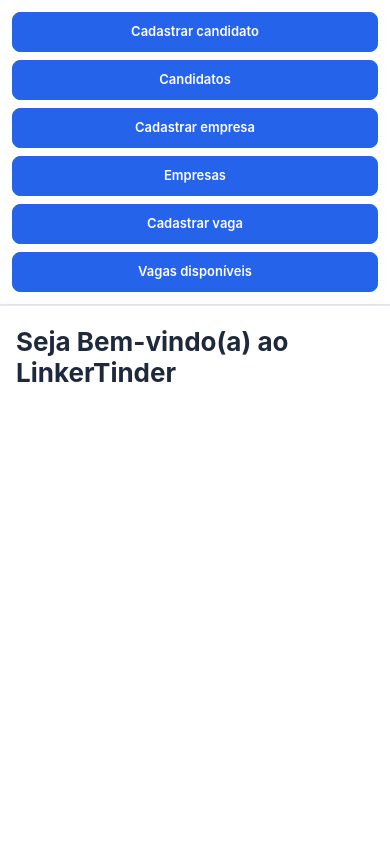
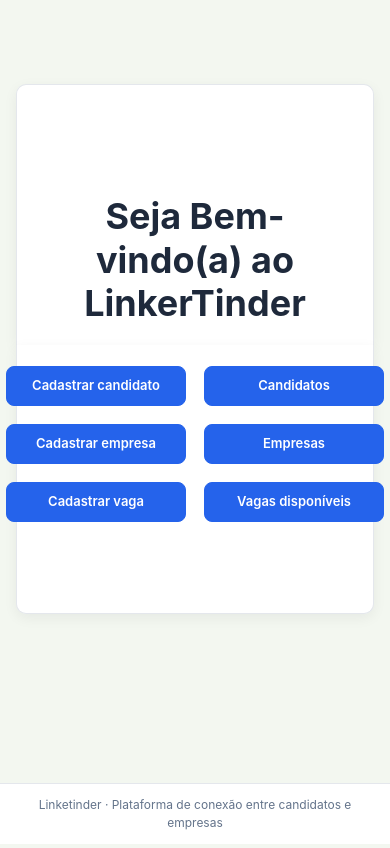
Before and after one commit to Sostenes-Maciel/zg-hero-project-trilha-k1-t4-groovy, a website built with Vite: page Frontend/index.html in a window 390 px wide. Shown: the top 848 px of the page. Built offline with nearby package versions, Linux system fonts and the light colour scheme.

Commit message:
fix(frontend): ajusta visualização dos botões n =o menu principal - v0.36.13

```diff
--- a/Frontend/index.html
+++ b/Frontend/index.html
@@ -10,12 +10,19 @@
   <nav id="menu-principal">
     <button id="menu-cadastro-candidato">Cadastrar candidato</button>
     <button id="menu-candidatos">Candidatos</button>
+
     <button id="menu-cadastro-empresa">Cadastrar empresa</button>
     <button id="menu-empresas">Empresas</button>
+
     <button id="menu-cadastro-vaga">Cadastrar vaga</button>
-    <button id="menu-vagas">Vagas disponíveis</button>  </nav>
+    <button id="menu-vagas">Vagas disponíveis</button>
+  </nav>
 
     <div id="app"></div>
+
+  <footer id="rodape">
+    <p>Linketinder · Plataforma de conexão entre candidatos e empresas</p>
+  </footer>
 
     <script type="module" src="/src/main.ts"></script>
   </body>
--- a/Frontend/src/style.css
+++ b/Frontend/src/style.css
@@ -52,6 +52,7 @@ body {
 #menu-principal {
     width: 100%;
     padding: 18px 24px;
+
     display: flex;
     justify-content: center;
     align-items: center;
@@ -71,6 +72,7 @@ body {
     flex: 0 0 180px;
 
     padding: 0 14px;
+
     border: 1px solid var(--primary);
     border-radius: 8px;
 
@@ -83,7 +85,8 @@ body {
 
     cursor: pointer;
 
-    transition: background-color 0.2s ease,
+    transition:
+            background-color 0.2s ease,
             border-color 0.2s ease,
             transform 0.1s ease;
 }
@@ -420,54 +423,98 @@ body {
    RESPONSIVIDADE
    ========================= */
 
-@media (max-width: 768px) {
-    #menu-principal {
-        padding: 14px 12px;
+body:has(#app > h1) #app {
+    width: calc(100% - 20px);
+    padding: 70px 18px 18px;
+
+    border-radius: 10px 10px 0 0;
 }
 
-    #app {
+body:has(#app > h1) #app h1 {
+    font-size: 28px;
+}
+
+body:has(#app > h1) #menu-principal {
     width: calc(100% - 20px);
 
-        margin: 10px auto;
-        padding: 22px 18px;
+    padding: 18px 18px 60px;
+
+    grid-template-columns: 1fr;
+    grid-template-rows: repeat(6, 42px);
+
+    gap: 10px;
+
+    border-radius: 0 0 10px 10px;
 }
 
-    #app h1 {
-        font-size: 28px;
-        margin-bottom: 22px;
+/* =========================
+   TELA INICIAL
+   ========================= */
+
+body:has(#app > h1) {
+    min-height: 100vh;
+
+    display: flex;
+    flex-direction: column;
 }
 
-    #app h2 {
-        font-size: 20px;
+/* Mensagem vem primeiro */
+body:has(#app > h1) #app {
+    order: 1;
+
+    width: min(900px, calc(100% - 32px));
+    min-height: auto;
+
+    margin: auto auto 0;
+    padding: 110px 32px 20px;
+
+    background: var(--surface);
+    border: 1px solid var(--border);
+    border-bottom: none;
+    border-radius: var(--radius) var(--radius) 0 0;
+
+    box-shadow: var(--shadow);
+
+    text-align: center;
 }
 
-    #app table {
-        display: block;
-
-        overflow-x: auto;
-        white-space: nowrap;
+body:has(#app > h1) #app h1 {
+    margin: 0;
+    font-size: 36px;
 }
 
-    #menu-principal button {
-        width: 180px;
-        min-width: 180px;
-        max-width: 180px;
-        flex: 0 0 180px;
+/* Botões vêm logo abaixo */
+body:has(#app > h1) #menu-principal {
+    order: 2;
+
+    width: min(900px, calc(100% - 32px));
+
+    margin: 0 auto auto;
+    padding: 20px 32px 90px;
+
+    display: grid;
+    grid-template-columns: repeat(2, 180px);
+    grid-template-rows: repeat(3, 42px);
+
+    justify-content: center;
+    align-content: start;
+
+    gap: 16px 18px;
+
+    background: var(--surface);
+
+    border: 1px solid var(--border);
+    border-top: none;
+    border-radius: 0 0 var(--radius) var(--radius);
+
+    box-shadow: var(--shadow);
 }
-
-    #app form {
-        max-width: 100%;
+/* Responsividade: Volta para 1 coluna em telas muito pequenas (celulares menores que 420px) */
+@media (max-width: 420px) {
+    body:has(#app:empty) #menu-principal {
+        grid-template-columns: 180px; /* 1 coluna apenas */
     }
 }
-
-@media (max-width: 400px) {
-    #menu-principal button {
-        width: 100%;
-        max-width: 100%;
-        flex-basis: 100%;
-    }
-}
-
 #menu-cadastro-vaga {
     width: 180px;
     min-width: 180px;
@@ -805,3 +852,85 @@ body {
         font-size: 26px;
     }
 }
+/* =========================
+   TELA INICIAL
+   ========================= */
+
+body:has(#app > h1) {
+    min-height: 100vh;
+    display: flex;
+    flex-direction: column;
+}
+
+body:has(#app > h1) #app {
+    width: min(900px, calc(100% - 32px));
+    min-height: auto;
+
+    margin: auto auto 0;
+    padding: 110px 32px 20px;
+
+    background: var(--surface);
+    border: 1px solid var(--border);
+    border-bottom: none;
+    border-radius: var(--radius) var(--radius) 0 0;
+
+    box-shadow: var(--shadow);
+
+    text-align: center;
+}
+
+body:has(#app > h1) #app h1 {
+    margin: 0;
+    font-size: 36px;
+}
+
+body:has(#app > h1) #menu-principal {
+    width: min(900px, calc(100% - 32px));
+
+    margin: 0 auto auto;
+
+    padding: 20px 32px 90px;
+
+    display: grid;
+    grid-template-columns: repeat(2, 180px);
+    grid-template-rows: repeat(3, 42px);
+
+    justify-content: center;
+    align-content: start;
+
+    gap: 16px 18px;
+
+    background: var(--surface);
+
+    border: 1px solid var(--border);
+    border-top: none;
+    border-radius: 0 0 var(--radius) var(--radius);
+
+    box-shadow: var(--shadow);
+}
+body:has(#app > h1) #rodape {
+    order: 3;
+    margin-top: auto;
+}
+/* =========================
+   RODAPÉ
+   ========================= */
+
+#rodape {
+    width: 100%;
+    padding: 12px 20px;
+
+    box-sizing: border-box;
+
+    background: var(--surface);
+    border-top: 1px solid var(--border);
+
+    text-align: center;
+}
+
+#rodape p {
+    margin: 0;
+
+    color: var(--text-secondary);
+    font-size: 12px;
+}
```
Lines whose indentation alone changed are shown as unchanged.
